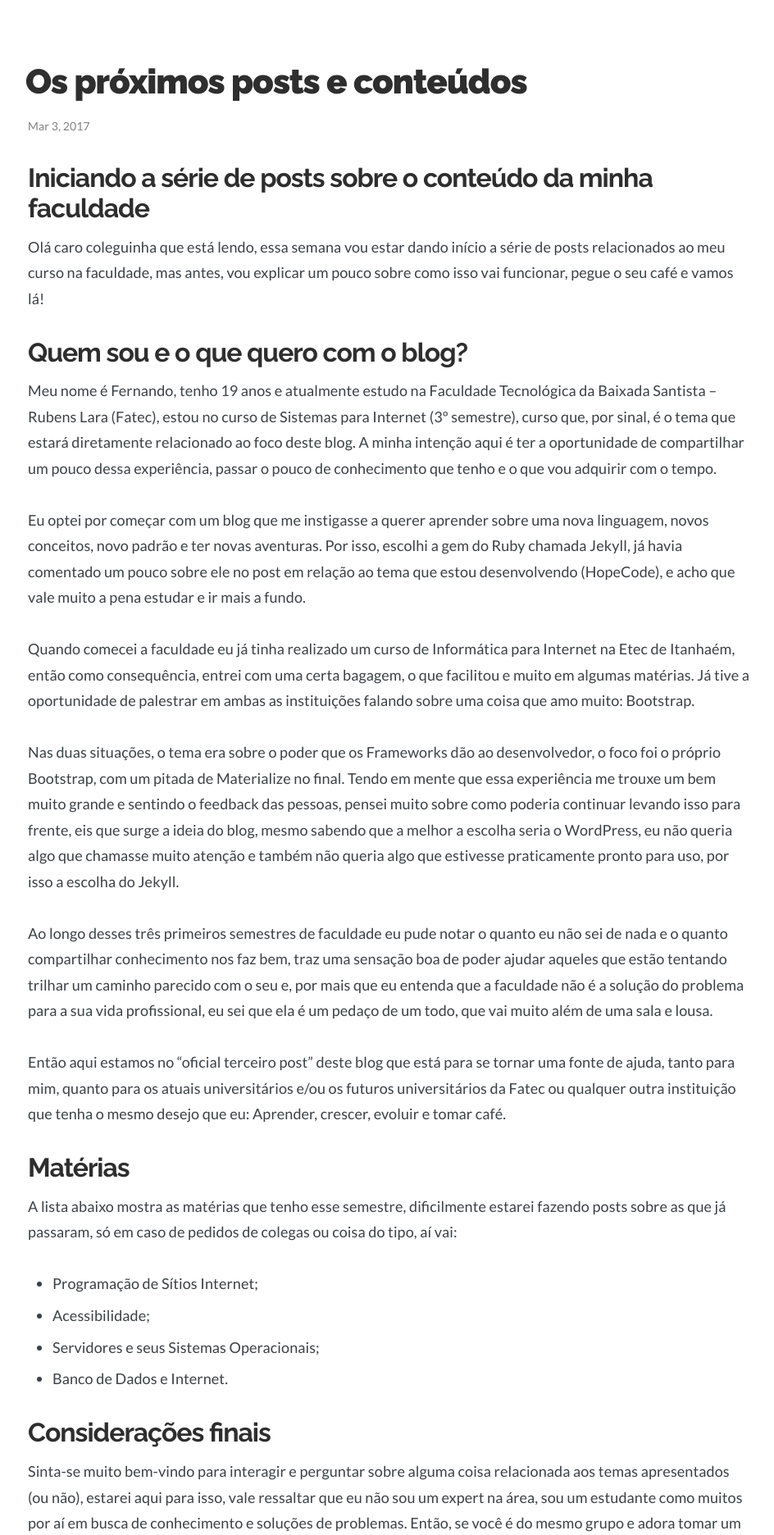
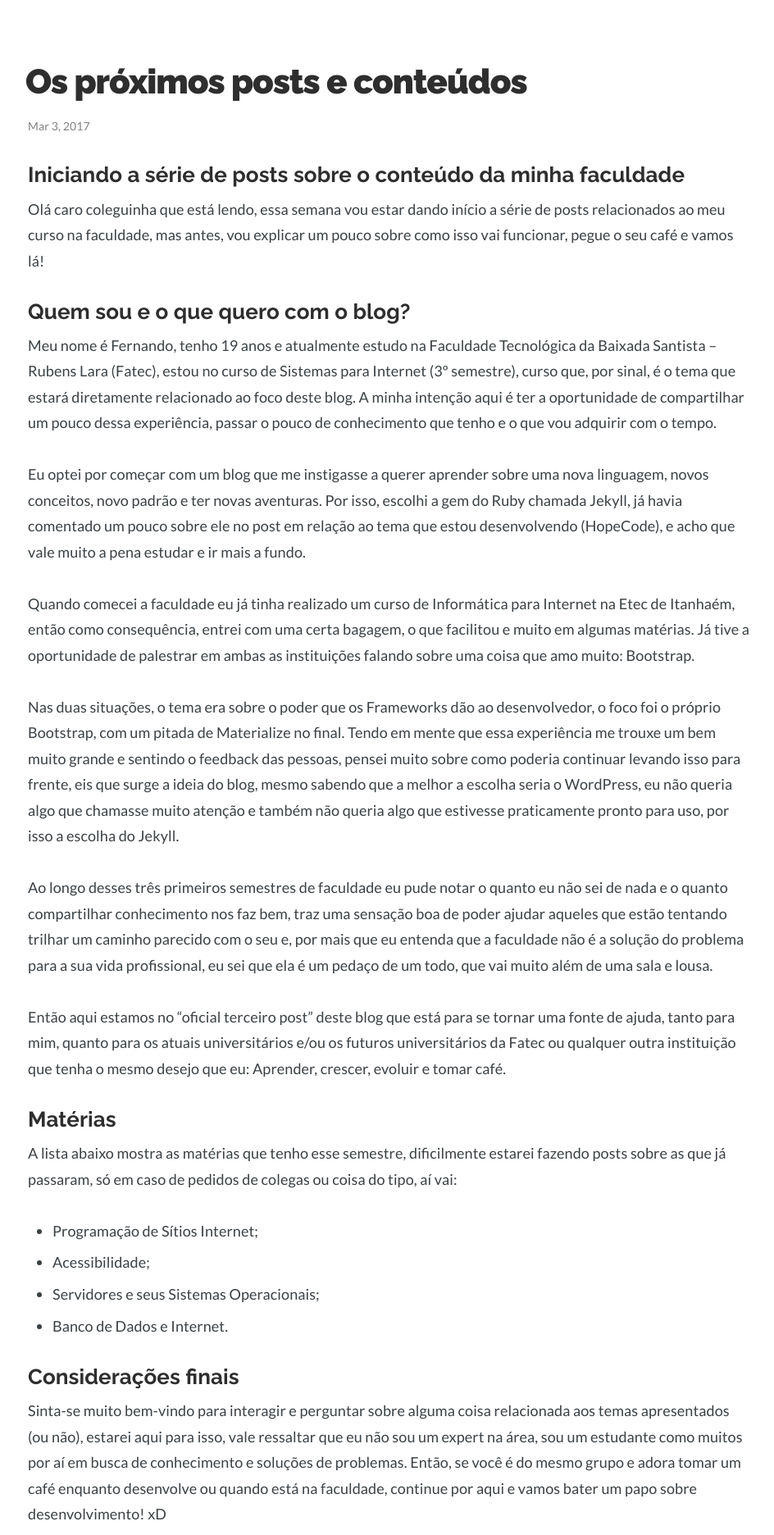
Before and after one commit to ihFernando/blog, a Jekyll site: the page built from _posts/2017-03-02-os-proximos-posts-e-conteudos.markdown, in a window 1280 px wide. Shown: the part 541-2413 px from the top of the page at 82% size, without its empty margins (166-1110 px from the left). Built offline with Jekyll 4.4.1, drawn with Linux system fonts in a browser that asks for light colours; comment, search, counter and statistics services are not loaded.

```diff
--- a/_posts/2017-03-02-os-proximos-posts-e-conteudos.markdown
+++ b/_posts/2017-03-02-os-proximos-posts-e-conteudos.markdown
@@ -7,11 +7,11 @@ permalink: os-proximos-posts-e-conteudos
 categories: Matérias
 ---
 
-## Iniciando a série de posts sobre o conteúdo da minha faculdade
+### Iniciando a série de posts sobre o conteúdo da minha faculdade
 
 Olá caro coleguinha que está lendo, essa semana vou estar dando início a série de posts relacionados ao meu curso na faculdade, mas antes, vou explicar um pouco sobre como isso vai funcionar, pegue o seu café e vamos lá!
 
-## Quem sou e o que quero com o blog?
+### Quem sou e o que quero com o blog?
 
 Meu nome é Fernando, tenho 19 anos e atualmente estudo na Faculdade Tecnológica da Baixada Santista – Rubens Lara (Fatec), estou no curso de Sistemas para Internet (3º semestre), curso que, por sinal, é o tema que estará diretamente relacionado ao foco deste blog. A minha intenção aqui é ter a oportunidade de compartilhar um pouco dessa experiência, passar o pouco de conhecimento que tenho e o que vou adquirir com o tempo.
 
@@ -25,7 +25,7 @@ Ao longo desses três primeiros semestres de faculdade eu pude notar o quanto eu
 
 Então aqui estamos no “oficial terceiro post” deste blog que está para se tornar uma fonte de ajuda, tanto para mim, quanto para os atuais universitários e/ou os futuros universitários da Fatec ou qualquer outra instituição que tenha o mesmo desejo que eu: Aprender, crescer, evoluir e tomar café.
 
-## Matérias
+### Matérias
 
 A lista abaixo mostra as matérias que tenho esse semestre, dificilmente estarei fazendo posts sobre as que já passaram, só em caso de pedidos de colegas ou coisa do tipo, aí vai:
 
@@ -34,11 +34,11 @@ A lista abaixo mostra as matérias que tenho esse semestre, dificilmente estarei
 - Servidores e seus Sistemas Operacionais;
 - Banco de Dados e Internet.
 
-## Considerações finais
+### Considerações finais
 
 Sinta-se muito bem-vindo para interagir e perguntar sobre alguma coisa relacionada aos temas apresentados (ou não), estarei aqui para isso, vale ressaltar que eu não sou um expert na área, sou um estudante como muitos por aí em busca de conhecimento e soluções de problemas. Então, se você é do mesmo grupo e adora tomar um café enquanto desenvolve ou quando está na faculdade, continue por aqui e vamos bater um papo sobre desenvolvimento! xD
 
-#### Links úteis
+##### Links úteis
 
 * Github – http://www.github.com/ihfernando;
 * Trabalhos de Design – http://www.behance.net/ihfernando;
```
